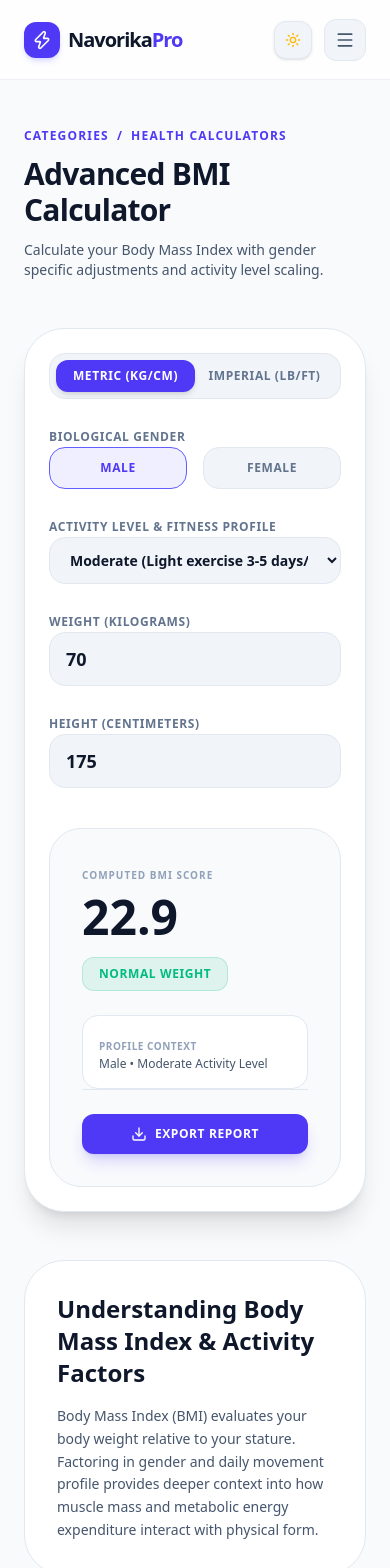
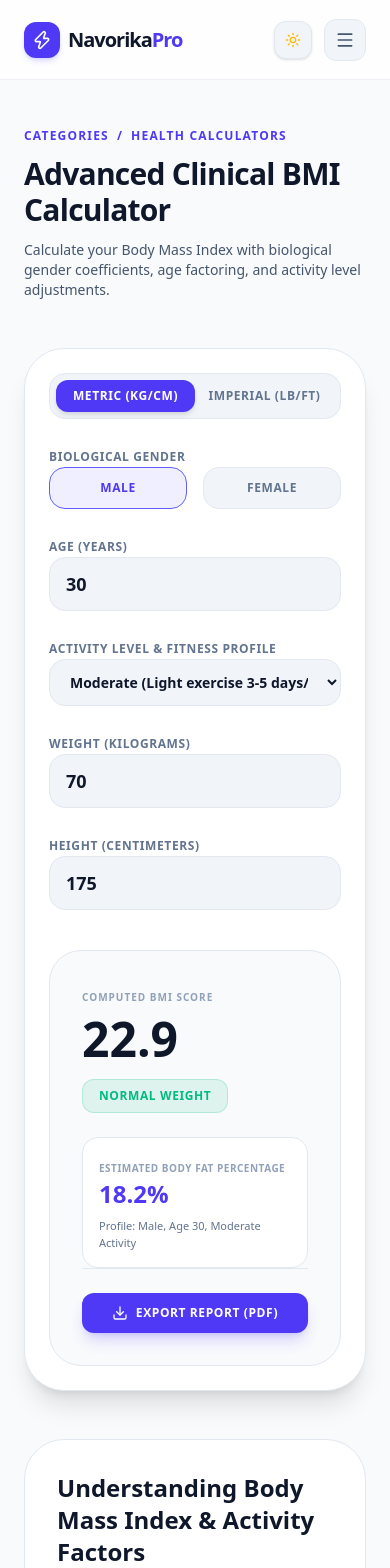
Before and after one commit to js91872/navorika, a Next.js app: page /tools/bmi-calculator in a window 390 px wide. Shown: the top 1568 px of the page. Built offline with nearby package versions, Linux system fonts and the light colour scheme.

Commit message:
fix: resolve SSR hydration mismatch error with client-side date initialization

```diff
--- a/src/app/tools/bmi-calculator/page.tsx
+++ b/src/app/tools/bmi-calculator/page.tsx
@@ -1,8 +1,8 @@
 'use client';
 
-import { useState } from 'react';
+import { useState, useEffect } from 'react';
 import Link from 'next/link';
-import { Download, Sparkles } from 'lucide-react';
+import { Download, ShieldAlert } from 'lucide-react';
 
 export default function BMICalculator() {
   const [unit, setUnit] = useState<'metric' | 'imperial'>('metric');
@@ -12,42 +12,51 @@ export default function BMICalculator() {
   const [height, setHeight] = useState<number | ''>(175);
   const [feet, setFeet] = useState<number | ''>(5);
   const [inches, setInches] = useState<number | ''>(9);
+  const [age, setAge] = useState<number | ''>(30);
+  const [currentDate, setCurrentDate] = useState<string>('');
+
+  useEffect(() => {
+    setCurrentDate(new Date().toLocaleDateString());
+  }, []);
 
   const calculateBMI = () => {
     let w = Number(weight);
     let h = Number(height);
+    let a = Number(age) || 30;
 
-    if (!w || w <= 0) return { bmi: 0, category: 'Enter valid weight', color: 'text-slate-400', adjustedBmi: 0 };
+    if (!w || w <= 0) return { bmi: 0, category: 'Enter valid weight', color: 'text-slate-400', bodyFat: 0, isAthleticSkew: false };
 
     let bmiValue = 0;
     if (unit === 'metric') {
-      if (!h || h <= 0) return { bmi: 0, category: 'Enter valid height', color: 'text-slate-400', adjustedBmi: 0 };
+      if (!h || h <= 0) return { bmi: 0, category: 'Enter valid height', color: 'text-slate-400', bodyFat: 0, isAthleticSkew: false };
       const heightM = h / 100;
       bmiValue = w / (heightM * heightM);
     } else {
       const totalInches = (Number(feet) * 12) + Number(inches);
-      if (!totalInches || totalInches <= 0) return { bmi: 0, category: 'Enter valid height', color: 'text-slate-400', adjustedBmi: 0 };
+      if (!totalInches || totalInches <= 0) return { bmi: 0, category: 'Enter valid height', color: 'text-slate-400', bodyFat: 0, isAthleticSkew: false };
       bmiValue = (w / (totalInches * totalInches)) * 703;
     }
 
-    // Gender & activity nuance factor (slight clinical body composition adjustment)
-    let modifier = 1.0;
-    if (gender === 'female') modifier = 0.98;
-    if (activity === 'athlete') modifier = 1.05;
+    const rawBmi = Number(bmiValue.toFixed(1));
+    const genderConstant = gender === 'female' ? 0 : 1;
+    let estimatedBodyFat = 1.20 * rawBmi + 0.23 * a - 10.8 * genderConstant - 5.4;
 
-    const bmi = Number(bmiValue.toFixed(1));
-    const adjustedBmi = Number((bmi * modifier).toFixed(1));
+    if (activity === 'active') estimatedBodyFat -= 3.0;
+    if (activity === 'athlete') estimatedBodyFat -= 6.0;
+
+    const sexAdjustment = gender === 'female' ? 0.96 : 1.0;
+    const adjustedBmi = Number((rawBmi * sexAdjustment).toFixed(1));
 
     let category = '';
     let color = '';
 
-    if (bmi < 18.5) {
+    if (adjustedBmi < 18.5) {
       category = 'Underweight';
       color = 'text-amber-500 bg-amber-500/10 border-amber-500/20';
-    } else if (bmi >= 18.5 && bmi < 25) {
+    } else if (adjustedBmi >= 18.5 && adjustedBmi < 25) {
       category = 'Normal Weight';
       color = 'text-emerald-500 bg-emerald-500/10 border-emerald-500/20';
-    } else if (bmi >= 25 && bmi < 30) {
+    } else if (adjustedBmi >= 25 && adjustedBmi < 30) {
       category = 'Overweight';
       color = 'text-orange-500 bg-orange-500/10 border-orange-500/20';
     } else {
@@ -55,31 +64,60 @@ export default function BMICalculator() {
       color = 'text-rose-500 bg-rose-500/10 border-rose-500/20';
     }
 
-    return { bmi, category, color, adjustedBmi };
+    const isAthleticSkew = activity === 'athlete' && adjustedBmi >= 25;
+
+    return {
+      bmi: adjustedBmi,
+      category,
+      color,
+      bodyFat: Math.max(4, Number(estimatedBodyFat.toFixed(1))),
+      isAthleticSkew
+    };
   };
 
-  const { bmi, category, color } = calculateBMI();
+  const { bmi, category, color, bodyFat, isAthleticSkew } = calculateBMI();
 
   return (
+    <>
+      <style jsx global>{`
+        @media print {
+          body * {
+            visibility: hidden;
+          }
+          #printable-report, #printable-report * {
+            visibility: visible;
+          }
+          #printable-report {
+            position: absolute;
+            left: 0;
+            top: 0;
+            width: 100%;
+            background: white !important;
+            color: black !important;
+            padding: 40px;
+          }
+        }
+      `}</style>
+
       <main className="min-h-screen bg-slate-50 dark:bg-[#0A0A0B] text-slate-900 dark:text-slate-100 py-12 px-6 lg:px-8">
         <div className="max-w-4xl mx-auto space-y-12">
 
           {/* Breadcrumb Header */}
-        <div>
+          <div className="print:hidden">
             <div className="flex items-center gap-2 text-xs font-black uppercase tracking-widest text-indigo-600 dark:text-indigo-400 mb-3">
               <Link href="/categories" className="hover:underline">Categories</Link> /
               <Link href="/categories/health-calculators" className="hover:underline">Health Calculators</Link>
             </div>
-          <h1 className="text-3xl sm:text-4xl font-black tracking-tight mb-3">Advanced BMI Calculator</h1>
+            <h1 className="text-3xl sm:text-4xl font-black tracking-tight mb-3">Advanced Clinical BMI Calculator</h1>
             <p className="text-sm sm:text-base text-slate-600 dark:text-slate-400 font-medium">
-            Calculate your Body Mass Index with gender specific adjustments and activity level scaling.
+              Calculate your Body Mass Index with biological gender coefficients, age factoring, and activity level adjustments.
             </p>
           </div>
 
           {/* Interactive Workspace Engine */}
           <div className="bg-white dark:bg-white/[0.02] border border-slate-200 dark:border-white/10 rounded-[2.5rem] p-6 sm:p-10 shadow-xl grid md:grid-cols-2 gap-10">
 
-          <div className="space-y-6">
+            <div className="space-y-6 print:hidden">
               {/* Unit Toggle */}
               <div className="flex bg-slate-100 dark:bg-white/5 p-1.5 rounded-2xl border border-slate-200 dark:border-white/10">
                 <button
@@ -117,7 +155,18 @@ export default function BMICalculator() {
                 </div>
               </div>
 
-            {/* Activity Level / Body Movement */}
+              {/* Age Input */}
+              <div className="space-y-2">
+                <label className="text-xs font-black uppercase tracking-wider text-slate-500 dark:text-slate-400">Age (Years)</label>
+                <input
+                  type="number"
+                  value={age}
+                  onChange={(e) => setAge(e.target.value === '' ? '' : Number(e.target.value))}
+                  className="w-full px-4 py-3 rounded-2xl bg-slate-100 dark:bg-white/5 border border-slate-200 dark:border-white/10 font-bold text-lg outline-none focus:border-indigo-500"
+                />
+              </div>
+
+              {/* Activity Level */}
               <div className="space-y-2">
                 <label className="text-xs font-black uppercase tracking-wider text-slate-500 dark:text-slate-400">Activity Level & Fitness Profile</label>
                 <select
@@ -181,45 +230,58 @@ export default function BMICalculator() {
             </div>
 
             {/* Results Card */}
-          <div className="bg-slate-50 dark:bg-[#0d0d11] border border-slate-200 dark:border-white/10 rounded-[2rem] p-8 flex flex-col justify-between">
+            <div id="printable-report" className="bg-slate-50 dark:bg-[#0d0d11] border border-slate-200 dark:border-white/10 rounded-[2rem] p-8 flex flex-col justify-between">
+              <div className="space-y-6">
                 <div>
+                  <div className="hidden print:block mb-4">
+                    <h2 className="text-xl font-black">NavorikaPro - Clinical Health Report</h2>
+                    <p className="text-xs text-slate-500">Generated on {currentDate || 'Today'}</p>
+                  </div>
                   <span className="text-[10px] font-black uppercase tracking-widest text-slate-400">Computed BMI Score</span>
                   <div className="text-5xl font-black mt-2 text-slate-900 dark:text-white">{bmi || '—'}</div>
                   <div className={`mt-4 inline-flex items-center gap-2 px-4 py-2 rounded-xl text-xs font-black uppercase tracking-wider border ${color}`}>
                     {category || 'Awaiting Input'}
                   </div>
-
-              <div className="mt-6 p-4 rounded-2xl bg-white dark:bg-white/[0.03] border border-slate-200 dark:border-white/10 space-y-1">
-                <span className="text-[10px] font-black uppercase tracking-wider text-slate-400">Profile Context</span>
-                <p className="text-xs text-slate-600 dark:text-slate-300 font-medium capitalize">
-                  {gender} • {activity} activity level
-                </p>
-              </div>
                 </div>
 
-            <div className="pt-6 border-t border-slate-200 dark:border-white/10 flex gap-3">
+                <div className="p-4 rounded-2xl bg-white dark:bg-white/[0.03] border border-slate-200 dark:border-white/10 space-y-1">
+                  <span className="text-[10px] font-black uppercase tracking-wider text-slate-400">Estimated Body Fat Percentage</span>
+                  <div className="text-2xl font-black text-indigo-600 dark:text-indigo-400">{bodyFat}%</div>
+                  <p className="text-[11px] text-slate-500 capitalize pt-1">Profile: {gender}, Age {age || 30}, {activity} activity</p>
+                </div>
+
+                {isAthleticSkew && (
+                  <div className="p-3.5 rounded-2xl bg-amber-500/10 border border-amber-500/20 text-amber-600 dark:text-amber-400 text-xs font-bold flex items-start gap-2">
+                    <ShieldAlert className="h-4 w-4 shrink-0 mt-0.5" />
+                    <span>High muscle mass detected: Elevated BMI may be driven by muscle weight rather than excess body fat.</span>
+                  </div>
+                )}
+              </div>
+
+              <div className="pt-6 border-t border-slate-200 dark:border-white/10 flex gap-3 print:hidden">
                 <button
                   onClick={() => window.print()}
                   className="flex-1 py-3 px-4 rounded-xl bg-indigo-600 hover:bg-indigo-500 text-white text-xs font-bold uppercase tracking-wider transition-all flex items-center justify-center gap-2 shadow-lg shadow-indigo-600/20"
                 >
-                <Download className="h-4 w-4" /> Export Report
+                  <Download className="h-4 w-4" /> Export Report (PDF)
                 </button>
               </div>
             </div>
 
           </div>
 
-        {/* Engaging Report & SEO Documentation Section */}
-        <div className="bg-white dark:bg-white/[0.02] border border-slate-200 dark:border-white/10 rounded-[2.5rem] p-8 sm:p-12 space-y-8">
+          {/* SEO Documentation & Clinical Guide Section */}
+          <div className="bg-white dark:bg-white/[0.02] border border-slate-200 dark:border-white/10 rounded-[2.5rem] p-8 sm:p-12 space-y-8 print:hidden">
             <div>
               <h2 className="text-2xl font-black mb-4">Understanding Body Mass Index & Activity Factors</h2>
               <p className="text-sm text-slate-600 dark:text-slate-400 leading-relaxed font-medium">
-              Body Mass Index (BMI) evaluates your body weight relative to your stature. Factoring in gender and daily movement profile provides deeper context into how muscle mass and metabolic energy expenditure interact with physical form.
+                Body Mass Index (BMI) is a standardized screening metric used globally to gauge whether an individual has a healthy body weight for their height. Our advanced clinical calculator integrates biological gender constants and activity profiles to estimate true adiposity and flag potential muscle-mass skewing.
               </p>
             </div>
           </div>
 
         </div>
       </main>
+    </>
   );
 }
```
Lines whose indentation alone changed are shown as unchanged.
